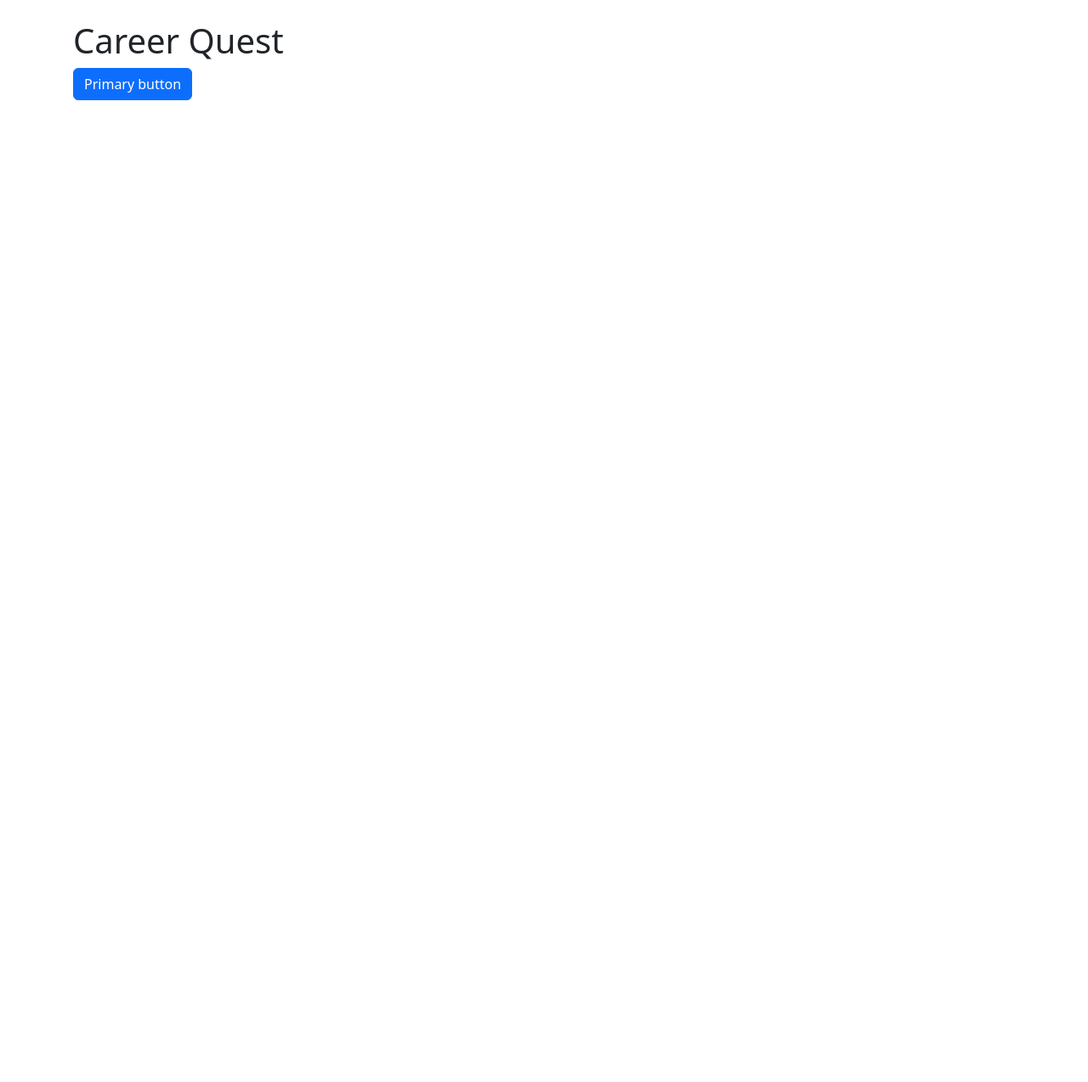
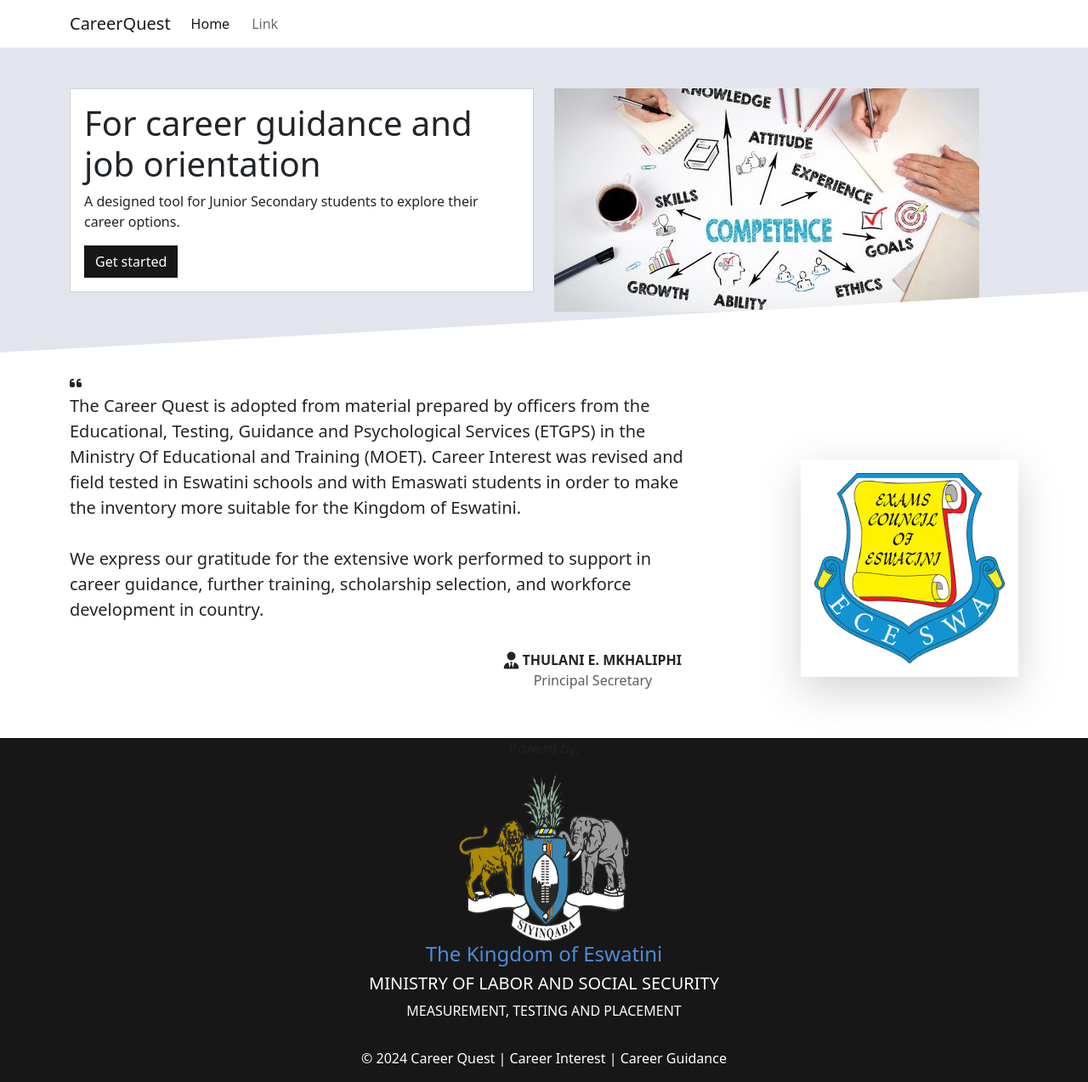
Before and after one commit to mlamuli042/CareerQuest, a website built with webpack: page src/template.html in a window 1280 px wide. Shown: the whole page at 85% size. Before the commit the page ends 800 px from the top, so only its background shows below. Built offline with nearby package versions, Linux system fonts and the light colour scheme.

Commit message:
home page setup

```diff
--- a/src/index.js
+++ b/src/index.js
@@ -1,10 +1,15 @@
 // Import our custom CSS
 import './styles/main.scss';
-
 // Import all of Bootstrap's JS
 import * as bootstrap from 'bootstrap';
-
-import Alert from 'bootstrap/js/dist/alert';
-
-// or, specify which plugins you need:
-import { Tooltip, Toast, Popover } from 'bootstrap';
+import apt1 from './assets/apt1.jpg';
+import siyinqaba from './assets/siyinqaba.png';
+import exams_council from './assets/exams_council.png';
+const headerPic1 = document.getElementById('aptPic1');
+const moet = document.getElementById('moet');
+const ecos = document.getElementById('ecos');
+headerPic1.src = apt1;
+moet.src = siyinqaba;
+ecos.src = exams_council;
+const currentDate = new Date().getFullYear();
+document.getElementById('currentDate').innerHTML = currentDate;
--- a/src/styles/main.scss
+++ b/src/styles/main.scss
@@ -1,2 +1,40 @@
+$color-light-grey: #e2e5ee;
+$color-black: #181717;
+$color-white: #fff;
+$color-red:#b80c03;
+$color-dark-grey:#aaadb3;
+$color-blue: #4a8dda;
+
+$theme_colors:(
+  "primary": $color-black,
+  "danger": $color-red
+);
+
+$border-radius: 0;
+
+
 // Import all of Bootstrap's CSS
 @import "bootstrap/scss/bootstrap";
+
+.navbar{
+    box-shadow: 2px 2px 5px $color-black;
+    opacity: 0.9;
+    background: $color-white;
+  }
+
+  .nav-item{
+    font-size: 1rem;
+    padding-right: 10px;
+  }
+  .main-header{
+    background-color: $color-light-grey;
+    color:$color-white;
+    clip-path: polygon(0 0, 100% 0, 100% 80%, 0 100%);
+  }
+  #moet{
+    height:200px;
+    width: 200px;
+  }
+  .footer-header{
+    color: $color-blue;
+  }
--- a/src/template.html
+++ b/src/template.html
@@ -1,14 +1,113 @@
 <!DOCTYPE html>
 <html lang="en">
+
 <head>
-    <meta charset="UTF-8">
-    <meta name="viewport" content="width=device-width, initial-scale=1.0">
-    <title><%= htmlWebpackPlugin.options.title %></title>
+  <meta charset="UTF-8">
+  <meta name="viewport" content="width=device-width, initial-scale=1.0">
+  <link rel="stylesheet" href="https://cdnjs.cloudflare.com/ajax/libs/font-awesome/6.5.1/css/all.min.css" integrity="sha512-DTOQO9RWCH3ppGqcWaEA1BIZOC6xxalwEsw9c2QQeAIftl+Vegovlnee1c9QX4TctnWMn13TZye+giMm8e2LwA==" crossorigin="anonymous" referrerpolicy="no-referrer" />
+   <title>
+    <%= htmlWebpackPlugin.options.title %>
+  </title>
 </head>
 <body>
-    <div class="container py-4 px-3 mx-auto">
-        <h1>Career Quest</h1>
-        <button class="btn btn-primary">Primary button</button>
+  <nav class="navbar navbar-expand-lg navbar-light">
+    <div class="container">
+      <a class="navbar-brand" href="#">CareerQuest</a>
+      <button class="navbar-toggler" type="button" data-bs-toggle="collapse" data-bs-target="#navbarSupportedContent"
+        aria-controls="navbarSupportedContent" aria-expanded="false" aria-label="Toggle navigation">
+        <span class="navbar-toggler-icon"></span>
+      </button>
+      <div class="collapse navbar-collapse" id="navbarSupportedContent">
+        <ul class="navbar-nav me-auto mb-2 mb-lg-0">
+          <li class="nav-item">
+            <a class="nav-link active" aria-current="page" href="#">Home</a>
+          </li>
+          <li class="nav-item">
+            <a class="nav-link" href="#">Link</a>
+          </li>
+        </ul>
+      </div>
     </div>
+  </nav>
+  <div class="main-header py-5">
+    <div class="container">
+      <div class="row">
+        <div class="col-sm-12 col-md-6 mb-3">
+          <div class="card">
+            <div class="card-body">
+              <h1 class="card-title">For career guidance and job orientation</h1>
+              <p class="card-text">
+                A designed tool for Junior Secondary students to explore their career options.
+              </p>
+              <a href="#" class="btn btn-primary">Get started</a>
+            </div>
+          </div>
+        </div>
+        <div class="col-sm-12 col-md-6 ">
+          <img id="aptPic1" alt="">
+        </div>
+      </div>
+    </div>
+  </div>
+  <div class="acknowledgement py-4">
+    <div class="container">
+      <div class="row">
+        <div class="col-sm-12 col-md-8">
+          <i class="fa-solid fa-quote-left"></i>
+          <p class="lead">
+            The Career Quest is adopted from material prepared by officers from the Educational,
+            Testing, Guidance and Psychological Services (ETGPS) in the Ministry Of Educational
+            and Training (MOET).
+            Career Interest was revised and field tested in Eswatini schools and with Emaswati
+            students in order to make the inventory more suitable for the Kingdom of Eswatini.
+            <br><br>
+            We express our gratitude for the extensive work performed to support in career
+            guidance, further training, scholarship selection, and workforce development in
+            country.
+          </p>
+          <div class="d-flex">
+            <div class="ms-auto p-3">
+                <i class="fa-solid fa-user-tie fa-lg"></i>
+                <strong>THULANI E. MKHALIPHI </strong>
+                <p class="text-muted text-center">Principal Secretary</p>
+            </div>
+          </div>
+        </div>
+        <div class="col-sm-12 col-md-4 align-self-end">
+          <div class="d-flex">
+            <div class="ms-auto">
+              <div class="shadow-lg p-3 mb-5 bg-white rounded"><img id="ecos" alt=""></div>
+            </div>
+          </div>
+        </div>
+      </div>
+    </div>
+  </div>
+  <!-- <div class="container">
+    <div class="card">
+      <div class="card-body">
+       <h5 class="card-title">Career choices</h5>
+        <div class="card-body">
+          <p class="card-text">A designed tool for Junior Secondary students to explore career options.</p>
+          <a href="#" class="btn btn-primary">Get started</a>
+        </div>
+      </div>
+    </div>
+  </div> -->
+  <footer class="bg-primary text-center">
+    <div class="container">
+      <p class="text-muted">Powerd by;</p>
+      <img id="moet" alt="">
+      <h4 class="footer-header">The Kingdom of Eswatini</h4>
+      <div class="text-white ">
+        <h5 class="mb-2">MINISTRY OF LABOR AND SOCIAL SECURITY</h5>
+        <p >MEASUREMENT, TESTING AND PLACEMENT</p>
+      </div>
+    </div>
+    <div class="text-center text-white p-3">
+      &copy; <span id="currentDate"></span> Career Quest | Career Interest | Career Guidance
+    </div>
+  </footer>
 </body>
+
 </html>
--- a/webpack.config.js
+++ b/webpack.config.js
@@ -14,7 +14,7 @@
     assetModuleFilename: '[name][ext]',
   },
   devtool: 'source-map',
-  devServer:{
+  devServer: {
     static: {
       directory: path.resolve(__dirname, 'dist'),
     },
@@ -60,7 +60,7 @@
         exclude: /node_modules/,
         use: {
           loader: 'babel-loader',
-          options:{
+          options: {
             presets: ['@babel/preset-env'],
           },
         },
```
Also changed, not shown: src/assets/apt1.jpg (added), src/assets/apt2.jpg (added), src/assets/exams_council.png (added), src/assets/siyinqaba.png (added).
